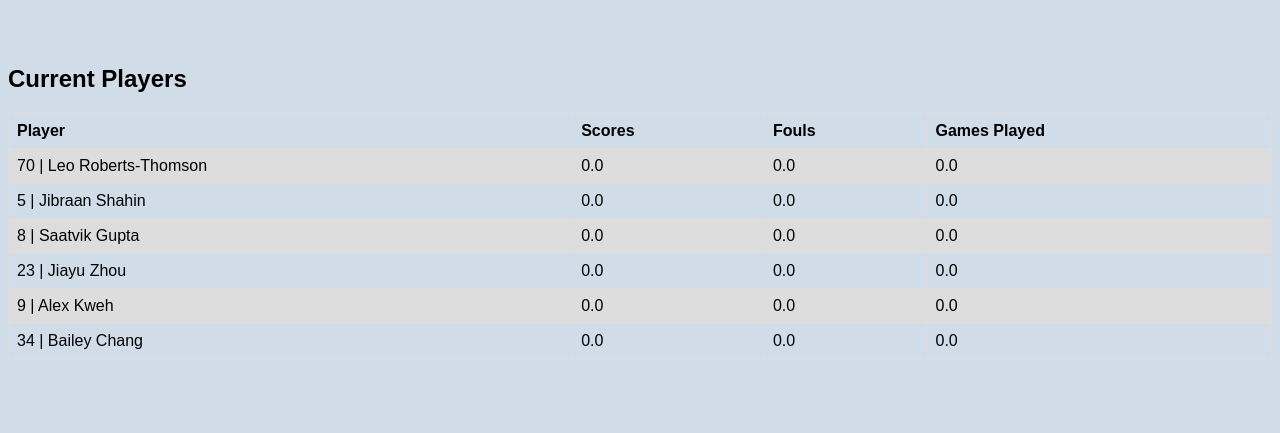
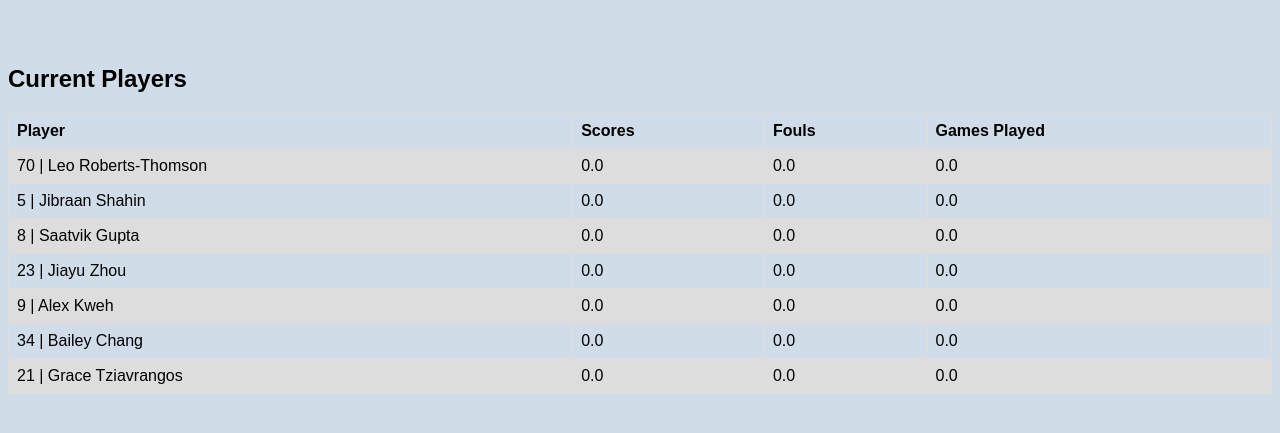
Before and after one commit to Oscar123456780/JSSCEvents, a plain HTML site: page basketball/Year4-5/Venezuela/index.html in a window 1280 px wide. Shown: the part 101-534 px from the top of the page. Drawn offline with Linux system fonts and the light colour scheme.

Commit message:
Update index.html

```diff
--- a/basketball/Year4-5/Venezuela/index.html
+++ b/basketball/Year4-5/Venezuela/index.html
@@ -73,6 +73,13 @@
           <td>0.0</td>
           <td>0.0</td>
         </tr>
+
+        <tr>
+          <td>21 | Grace Tziavrangos</td>
+          <td>0.0</td>
+          <td>0.0</td>
+          <td>0.0</td>
+        </tr>
         </table>
       </div>
     </div>
```
